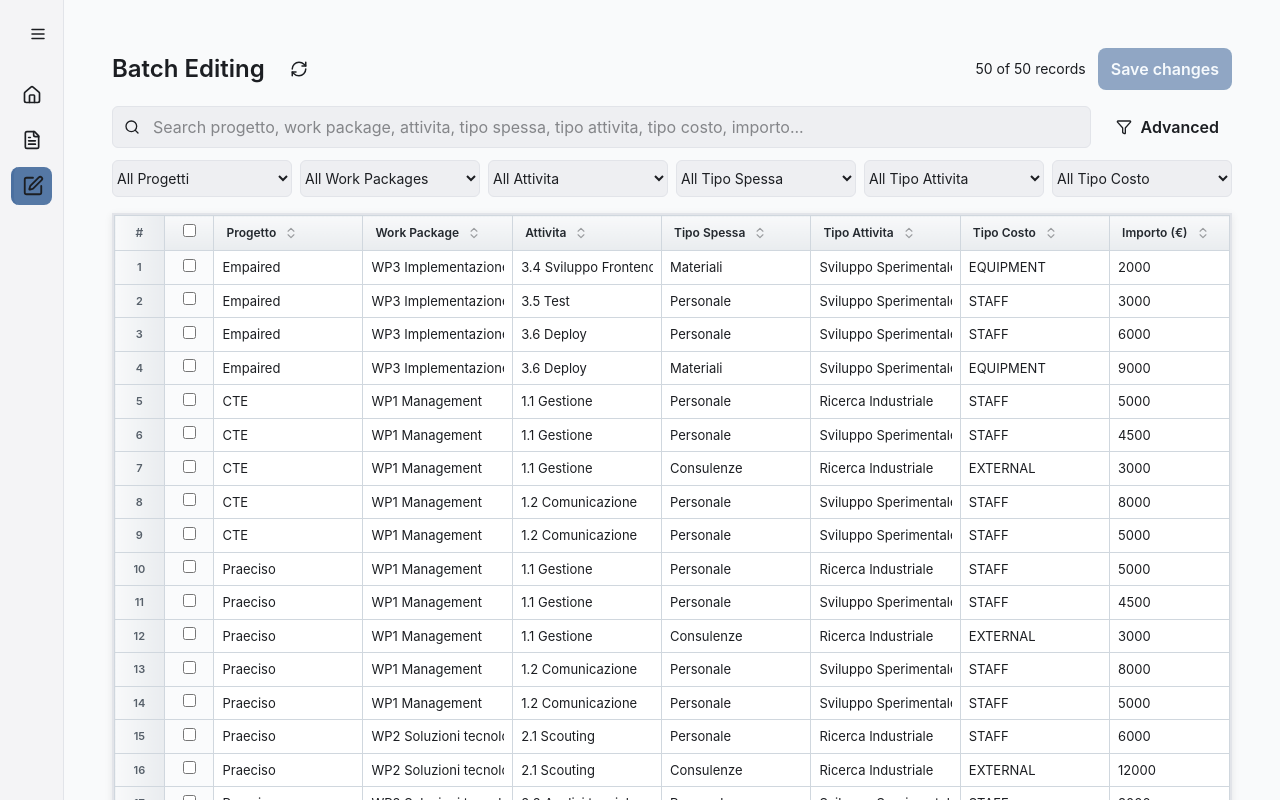
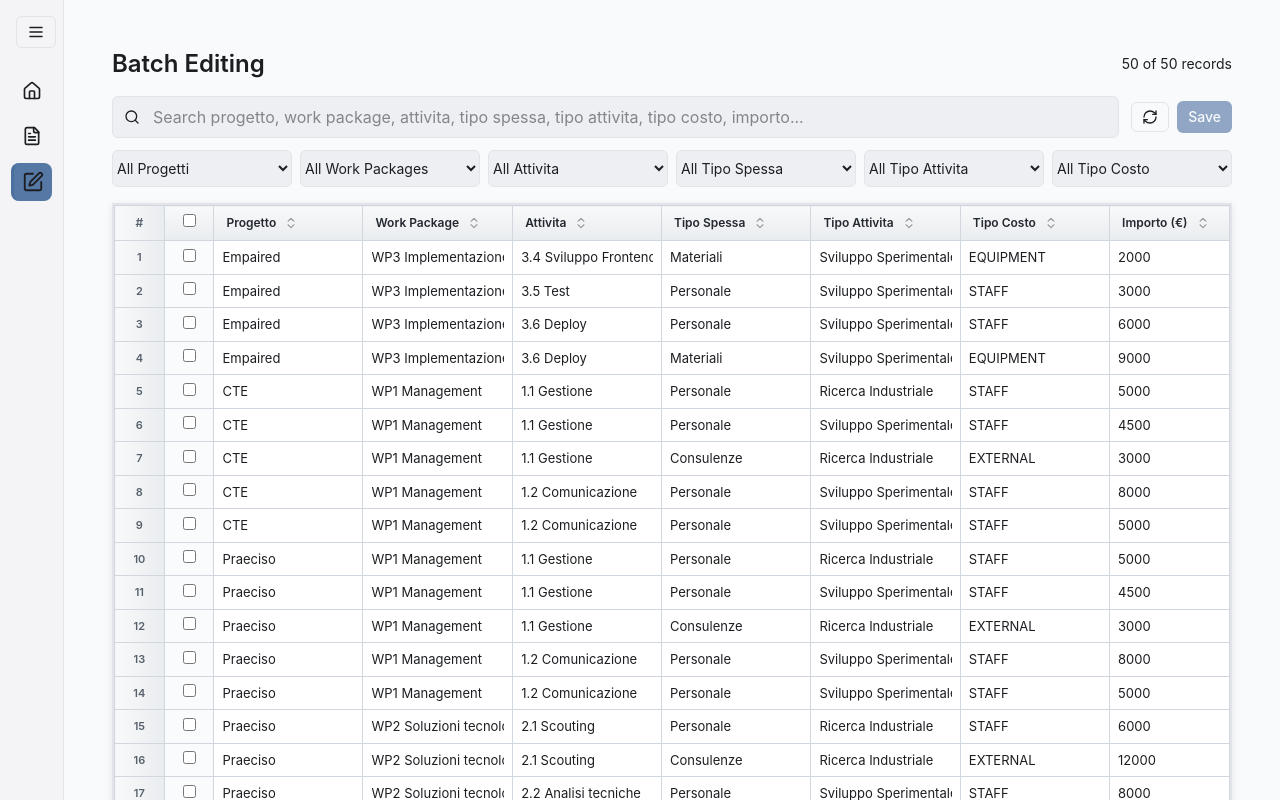
Before and after one commit to DouiriMouheb/FRONT-END-MD, a React (Vite) app: page /batch-editing in a window 1280 px wide. Shown: the top 800 px of the page. Built offline with nearby package versions, Linux system fonts and the light colour scheme.

Commit message:
layout update

```diff
--- a/src/index.css
+++ b/src/index.css
@@ -77,19 +77,28 @@ body {
 .btn {
   display: inline-flex;
   align-items: center;
-  gap: .5rem;
-  padding: .5rem .75rem;
-  border-radius: .5rem;
+  gap: .375rem;
+  padding: .375rem .625rem;
+  border-radius: .375rem;
   border: 1px solid transparent;
   background: hsl(var(--panel));
   color: hsl(var(--text));
-  font-weight: 600;
+  font-weight: 500;
+  font-size: 0.875rem;
   cursor: pointer;
+  transition: all 0.15s ease;
 }
 .btn:disabled { opacity: .6; cursor: not-allowed; }
+.btn:hover:not(:disabled) { transform: translateY(-1px); box-shadow: 0 2px 4px rgba(0, 0, 0, 0.1); }
+.btn:active:not(:disabled) { transform: translateY(0); }
 .btn-primary { background: hsl(var(--accent)); color: hsl(var(--accent-foreground)); border-color: color-mix(in srgb, hsl(var(--accent)) 88%, transparent); }
-.btn-ghost { background: transparent; border-color: transparent; }
+.btn-primary:hover:not(:disabled) { background: color-mix(in srgb, hsl(var(--accent)) 92%, black); }
+.btn-ghost { background: transparent; border-color: hsl(var(--border)); }
+.btn-ghost:hover:not(:disabled) { background: hsl(var(--muted)); }
 .btn-destructive { background: hsl(var(--error)); color: white; }
+.btn-destructive:hover:not(:disabled) { background: color-mix(in srgb, hsl(var(--error)) 92%, black); }
+.btn-warning { background: hsl(var(--warning)); color: hsl(215 10% 12%); border-color: color-mix(in srgb, hsl(var(--warning)) 88%, transparent); }
+.btn-warning:hover:not(:disabled) { background: color-mix(in srgb, hsl(var(--warning)) 90%, black); }
 
 /* Form controls */
 .input {
--- a/src/pages/BatchEditing.jsx
+++ b/src/pages/BatchEditing.jsx
@@ -2,7 +2,7 @@ import React, { useState, useMemo, useEffect, useRef } from 'react';
 import { toast } from 'react-hot-toast';
 import { useNavigate, useLocation } from 'react-router-dom';
 import Modal from '../components/Modal';
-import { Search, Filter, RefreshCw, Database, ChevronUp, ChevronDown, ChevronsUpDown } from 'lucide-react';
+import { Search, RefreshCw, Database, ChevronUp, ChevronDown, ChevronsUpDown } from 'lucide-react';
 import { fetchBatchData, saveBatchEdits } from '../api/batchEditing';
 
 export default function BatchEditing() {
@@ -14,7 +14,6 @@ export default function BatchEditing() {
   const [pageSize, setPageSize] = useState(20);
   const [currentPage, setCurrentPage] = useState(1);
   const [showDeleteModal, setShowDeleteModal] = useState(false);
-  const [showFilterModal, setShowFilterModal] = useState(false);
   const [showNavigationWarning, setShowNavigationWarning] = useState(false);
   const [isMobile, setIsMobile] = useState(false);
   const [pendingNavigation, setPendingNavigation] = useState(null);
@@ -84,13 +83,6 @@ export default function BatchEditing() {
     }
   }
 
-  function applyFilters() {
-    // Client-side filtering based on selected filters
-    setShowFilterModal(false);
-    setCurrentPage(1);
-    toast.success('Filters applied');
-  }
-
   function clearFilters() {
     setFilters({
       progetto: '',
@@ -102,7 +94,6 @@ export default function BatchEditing() {
       minImporto: '',
       maxImporto: '',
     });
-    setShowFilterModal(false);
     toast.success('Filters cleared');
   }
 
@@ -543,50 +534,21 @@ export default function BatchEditing() {
 
   return (
     <div className="p-6" style={{background: 'transparent'}}>
-      {/* Header with action buttons */}
-      <div className="flex flex-col sm:flex-row sm:items-center sm:justify-between mb-4 gap-3">
-        <div className="flex items-center gap-3">
+      {/* Header */}
+      <div className="flex items-center gap-3 mb-4">
         <h1 className="text-2xl font-semibold text-foreground">Batch Editing</h1>
         {dirtyRows.length > 0 && (
           <span className="px-3 py-1 bg-warning/20 text-warning border border-warning/30 rounded-full text-xs font-semibold animate-pulse">
             ⚠️ {dirtyRows.length} Unsaved
           </span>
         )}
-          <button
-            onClick={loadData}
-            disabled={loading}
-            className="btn btn-ghost p-2"
-            title="Reload data from database"
-          >
-            <RefreshCw size={18} className={loading ? 'animate-spin' : ''} />
-          </button>
-        </div>
-        <div className="flex items-center gap-3 flex-wrap">
-          <span className="text-sm text-subtle">
+        <span className="text-sm text-subtle ml-auto">
           {filteredRows.length} of {rows.length} records
           {dirtyRows.length > 0 && ` • ${dirtyRows.length} unsaved`}
         </span>
-          {selectedCount > 0 && (
-            <>
-              <button onClick={duplicateSelected} className="btn btn-ghost border border-border">
-                Duplicate {selectedCount}
-              </button>
-              <button onClick={deleteSelected} className="btn btn-destructive">
-                Delete {selectedCount}
-              </button>
-            </>
-          )}
-          <button
-            onClick={handleSave}
-            disabled={saving || dirtyRows.length === 0}
-            className={`btn btn-primary ${saving ? 'opacity-80' : ''}`}
-          >
-            {saving ? 'Saving…' : `Save ${dirtyRows.length > 0 ? `(${dirtyRows.length})` : 'changes'}`}
-          </button>
-        </div>
       </div>
 
-      {/* Search and Filter Bar */}
+      {/* Search and Action Bar */}
       <div className="mb-4 flex flex-col gap-3">
         <div className="flex flex-col sm:flex-row gap-3">
           <div className="relative flex-1">
@@ -601,16 +563,37 @@ export default function BatchEditing() {
               className="input w-full pl-10 pr-3"
             />
           </div>
+
+          {/* Action Buttons */}
+          <div className="flex items-center gap-2 flex-wrap">
             <button
-            onClick={() => setShowFilterModal(true)}
-            className="btn btn-ghost border border-border whitespace-nowrap"
+              onClick={loadData}
+              disabled={loading}
+              className="btn btn-ghost p-2"
+              title="Reload data from database"
             >
-            <Filter size={16} />
-            <span>Advanced</span>
-            {(filters.minImporto || filters.maxImporto) && (
-              <span className="ml-1 px-2 py-0.5 bg-accent text-accent-foreground rounded-full text-xs">Active</span>
+              <RefreshCw size={16} className={loading ? 'animate-spin' : ''} />
+            </button>
+
+            {selectedCount > 0 && (
+              <>
+                <button onClick={duplicateSelected} className="btn btn-warning whitespace-nowrap text-xs">
+                  Duplicate ({selectedCount})
+                </button>
+                <button onClick={deleteSelected} className="btn btn-destructive whitespace-nowrap text-xs">
+                  Delete ({selectedCount})
+                </button>
+              </>
             )}
+
+            <button
+              onClick={handleSave}
+              disabled={saving || dirtyRows.length === 0}
+              className={`btn btn-primary whitespace-nowrap text-xs ${saving ? 'opacity-80' : ''}`}
+            >
+              {saving ? 'Saving…' : `Save ${dirtyRows.length > 0 ? `(${dirtyRows.length})` : ''}`}
             </button>
+          </div>
         </div>
 
         {/* Quick Filter Dropdowns */}
@@ -681,63 +664,6 @@ export default function BatchEditing() {
             ))}
           </select>
         </div>
-
-        {/* Active Filters Indicator */}
-        {(filters.progetto || filters.workPackage || filters.attivita || filters.tipoSpessa || filters.tipoAttivita || filters.tipoCosto || filters.minImporto || filters.maxImporto) && (
-          <div className="flex items-center gap-2 text-sm">
-            <span className="text-muted-foreground">Active filters:</span>
-            <div className="flex flex-wrap gap-2">
-              {filters.progetto && (
-                <span className="px-2 py-1 bg-accent/20 text-accent rounded-md flex items-center gap-1">
-                  Progetto: {filters.progetto}
-                  <button onClick={() => setFilters(f => ({ ...f, progetto: '' }))} className="hover:text-destructive">×</button>
-                </span>
-              )}
-              {filters.workPackage && (
-                <span className="px-2 py-1 bg-accent/20 text-accent rounded-md flex items-center gap-1">
-                  WP: {filters.workPackage}
-                  <button onClick={() => setFilters(f => ({ ...f, workPackage: '' }))} className="hover:text-destructive">×</button>
-                </span>
-              )}
-              {filters.attivita && (
-                <span className="px-2 py-1 bg-accent/20 text-accent rounded-md flex items-center gap-1">
-                  Attivita: {filters.attivita}
-                  <button onClick={() => setFilters(f => ({ ...f, attivita: '' }))} className="hover:text-destructive">×</button>
-                </span>
-              )}
-              {filters.tipoSpessa && (
-                <span className="px-2 py-1 bg-accent/20 text-accent rounded-md flex items-center gap-1">
-                  Tipo Spessa: {filters.tipoSpessa}
-                  <button onClick={() => setFilters(f => ({ ...f, tipoSpessa: '' }))} className="hover:text-destructive">×</button>
-                </span>
-              )}
-              {filters.tipoAttivita && (
-                <span className="px-2 py-1 bg-accent/20 text-accent rounded-md flex items-center gap-1">
-                  Tipo Attivita: {filters.tipoAttivita}
-                  <button onClick={() => setFilters(f => ({ ...f, tipoAttivita: '' }))} className="hover:text-destructive">×</button>
-                </span>
-              )}
-              {filters.tipoCosto && (
-                <span className="px-2 py-1 bg-accent/20 text-accent rounded-md flex items-center gap-1">
-                  Tipo Costo: {filters.tipoCosto}
-                  <button onClick={() => setFilters(f => ({ ...f, tipoCosto: '' }))} className="hover:text-destructive">×</button>
-                </span>
-              )}
-              {(filters.minImporto || filters.maxImporto) && (
-                <span className="px-2 py-1 bg-accent/20 text-accent rounded-md flex items-center gap-1">
-                  Importo: €{filters.minImporto || '0'} - €{filters.maxImporto || '∞'}
-                  <button onClick={() => setFilters(f => ({ ...f, minImporto: '', maxImporto: '' }))} className="hover:text-destructive">×</button>
-                </span>
-              )}
-              <button
-                onClick={clearFilters}
-                className="px-2 py-1 text-xs text-destructive hover:bg-destructive/10 rounded-md"
-              >
-                Clear All
-              </button>
-            </div>
-          </div>
-        )}
       </div>
 
       {loading ? (
@@ -882,58 +808,6 @@ export default function BatchEditing() {
         <div className="py-2">Are you sure you want to delete {selectedCount} row{selectedCount > 1 ? 's' : ''}? This action cannot be undone.</div>
       </Modal>
 
-      {/* Filter Modal */}
-      <Modal
-        open={showFilterModal}
-        title="Advanced Filters"
-        onBackdropClick={() => setShowFilterModal(false)}
-        footer={(
-          <>
-            <button onClick={clearFilters} className="px-4 py-2 rounded bg-muted text-sidebar-text">
-              Clear All
-            </button>
-            <button onClick={applyFilters} className="px-4 py-2 rounded bg-accent text-accent-foreground">
-              Apply Filters
-            </button>
-          </>
-        )}
-      >
-        <div className="py-4 space-y-4">
-          <div>
-            <h4 className="text-sm font-medium mb-3">Importo Range (€)</h4>
-            <div className="grid grid-cols-2 gap-3">
-              <div>
-                <label className="block text-sm font-medium mb-1">Min Importo</label>
-                <input
-                  type="number"
-                  step="0.01"
-                  value={filters.minImporto}
-                  onChange={e => setFilters(f => ({ ...f, minImporto: e.target.value }))}
-                  className="input w-full"
-                  placeholder="0.00"
-                />
-              </div>
-              <div>
-                <label className="block text-sm font-medium mb-1">Max Importo</label>
-                <input
-                  type="number"
-                  step="0.01"
-                  value={filters.maxImporto}
-                  onChange={e => setFilters(f => ({ ...f, maxImporto: e.target.value }))}
-                  className="input w-full"
-                  placeholder="100000.00"
-                />
-              </div>
-            </div>
-          </div>
-
-          <div className="text-sm text-muted-foreground pt-2 border-t border-border">
-            <p className="mb-2">💡 <strong>Quick Tip:</strong></p>
-            <p>Use the dropdown filters above the table for quick filtering by Progetto, Work Package, Attivita, Tipo Spessa, Tipo Attivita, and Tipo Costo.</p>
-          </div>
-        </div>
-      </Modal>
-
       {/* Navigation Warning Modal */}
       <Modal
         open={showNavigationWarning}
```
Lines whose indentation alone changed are shown as unchanged.
